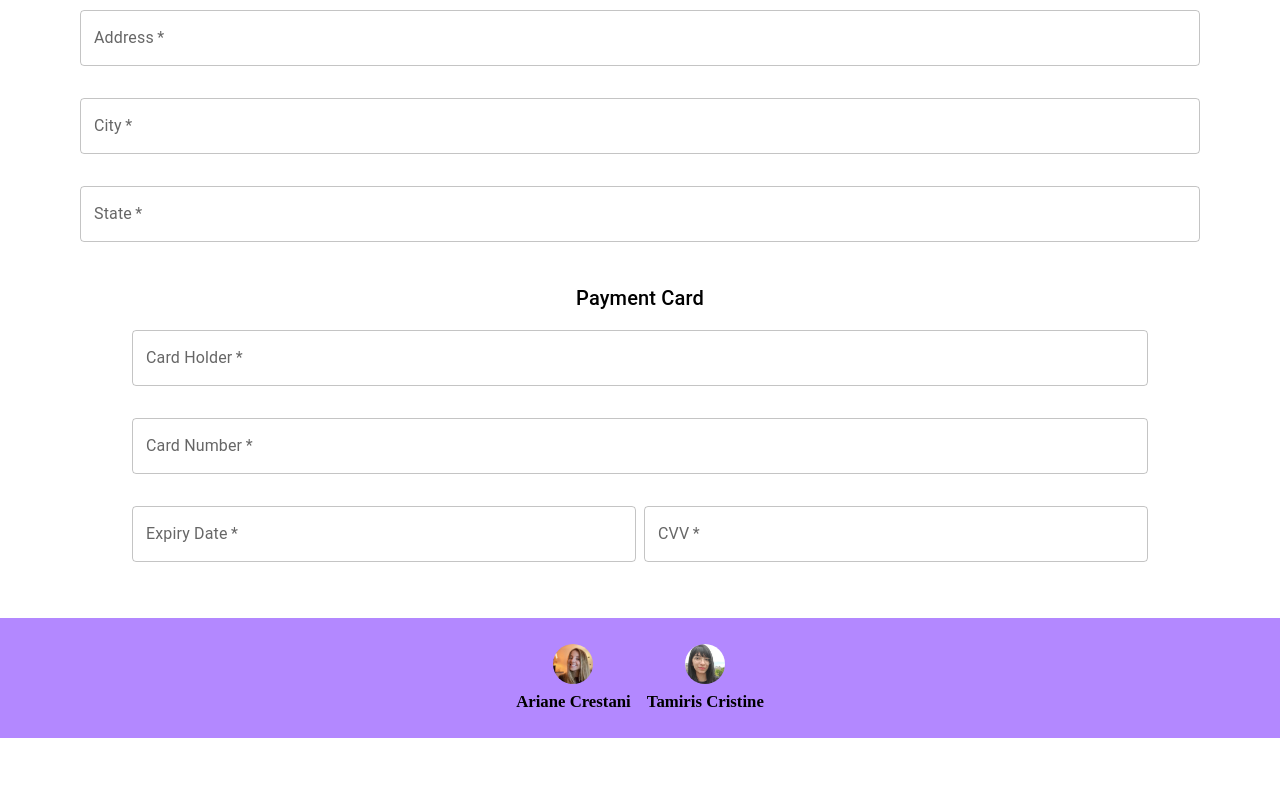
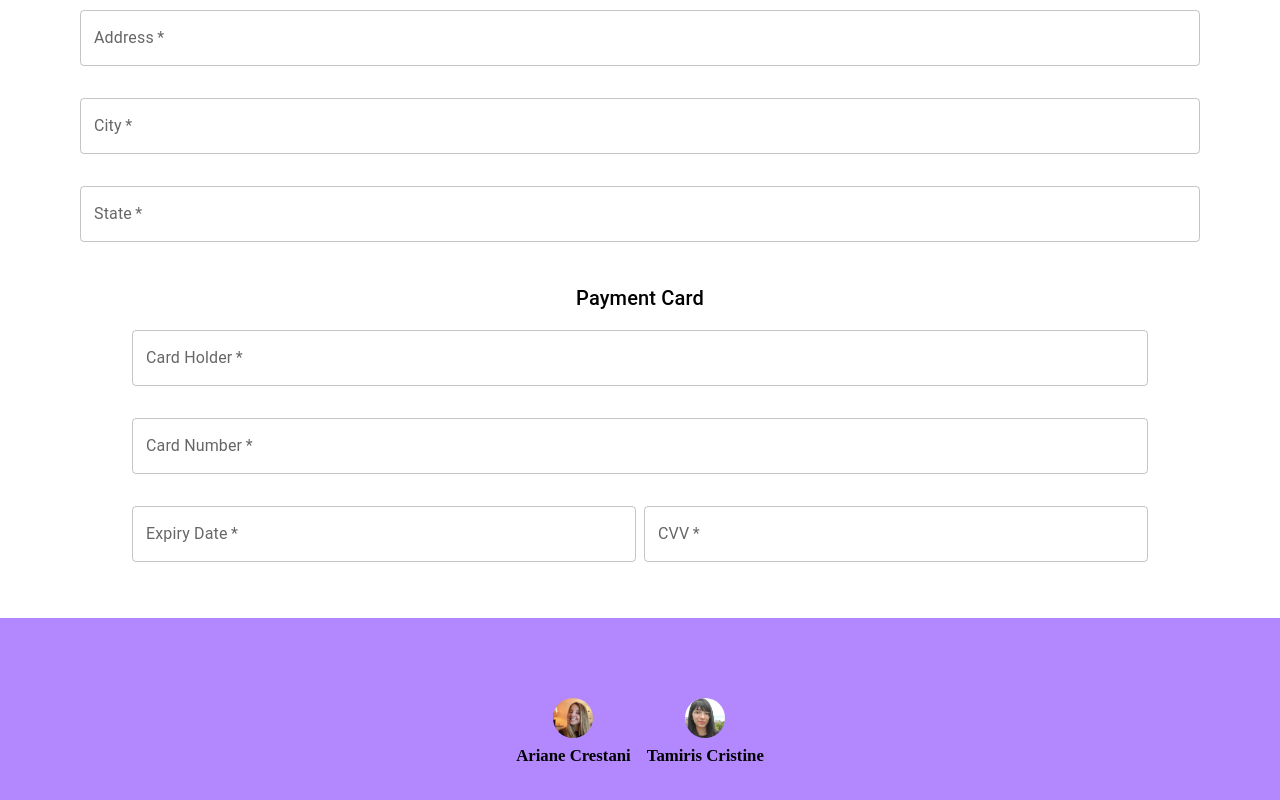
Before and after one commit to TamirisCss/react-online-shopping, a React (Create React App) app: page /cart in a window 1280 px wide. Shown: the part 1201-2001 px from the top of the page. Before the commit the page ends 1939 px from the top, so only its background shows below. Built offline with nearby package versions, Linux system fonts and the light colour scheme.

Commit message:
improviments

```diff
--- a/src/components/Footer.jsx
+++ b/src/components/Footer.jsx
@@ -17,10 +17,10 @@ const Footer = () => {
           alignItems: "center",
           gap: "1rem",
           background: "#b388ff",
-          width: "100%",
-          position: "static",
+
           bottom: "0",
-          minHeight: "15vh",
+          position:'relative',
+          padding:'80px'
         }}
       >
         <Stack
--- a/src/style.css/index.css
+++ b/src/style.css/index.css
@@ -4,7 +4,7 @@ body {
   font-size: 25px;
   align-content: baseline;
   position: relative;
-  min-height: 100vh;
+  min-height:calc(100vh - 150px -70px) ;
 
 
 }
```
